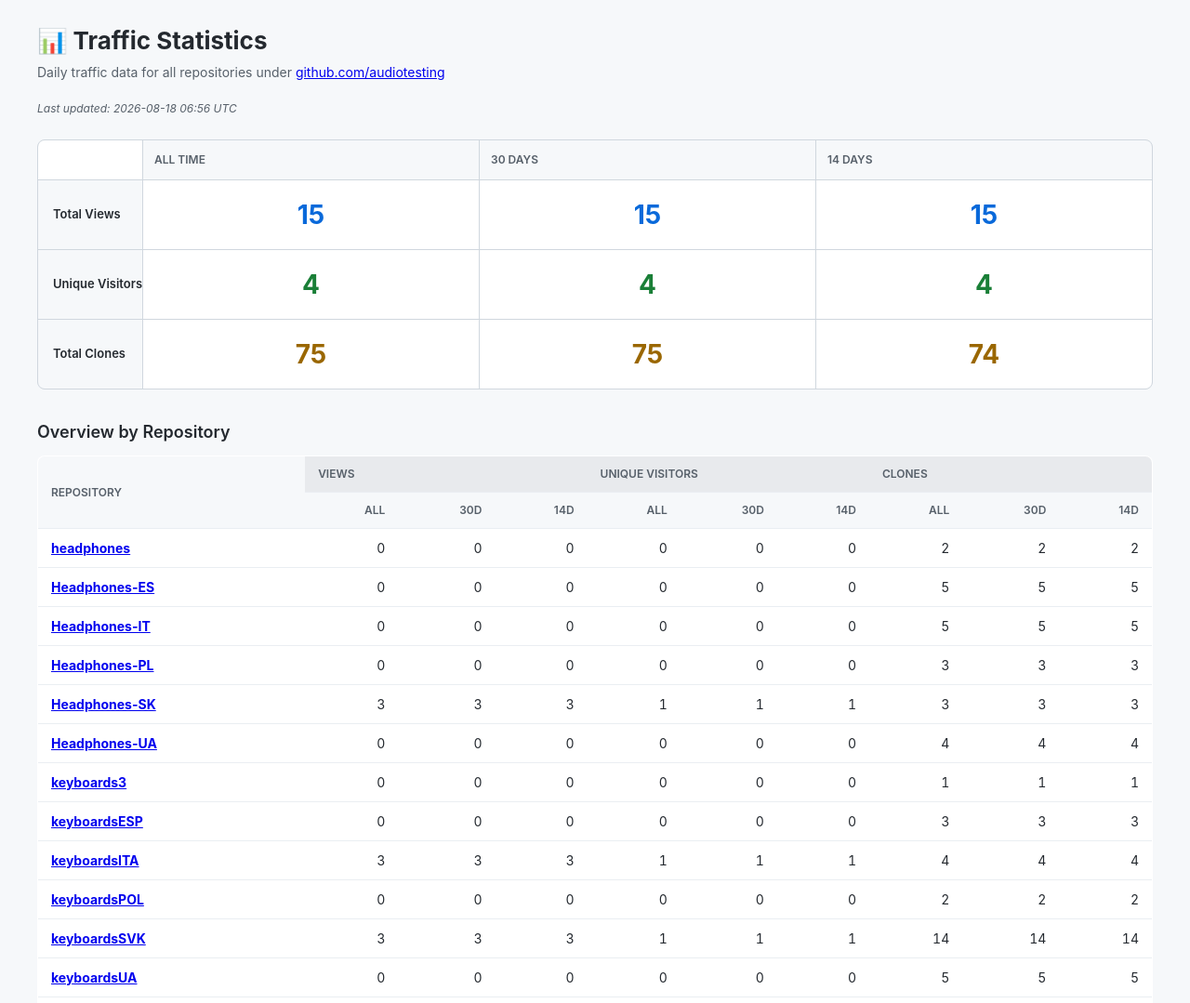
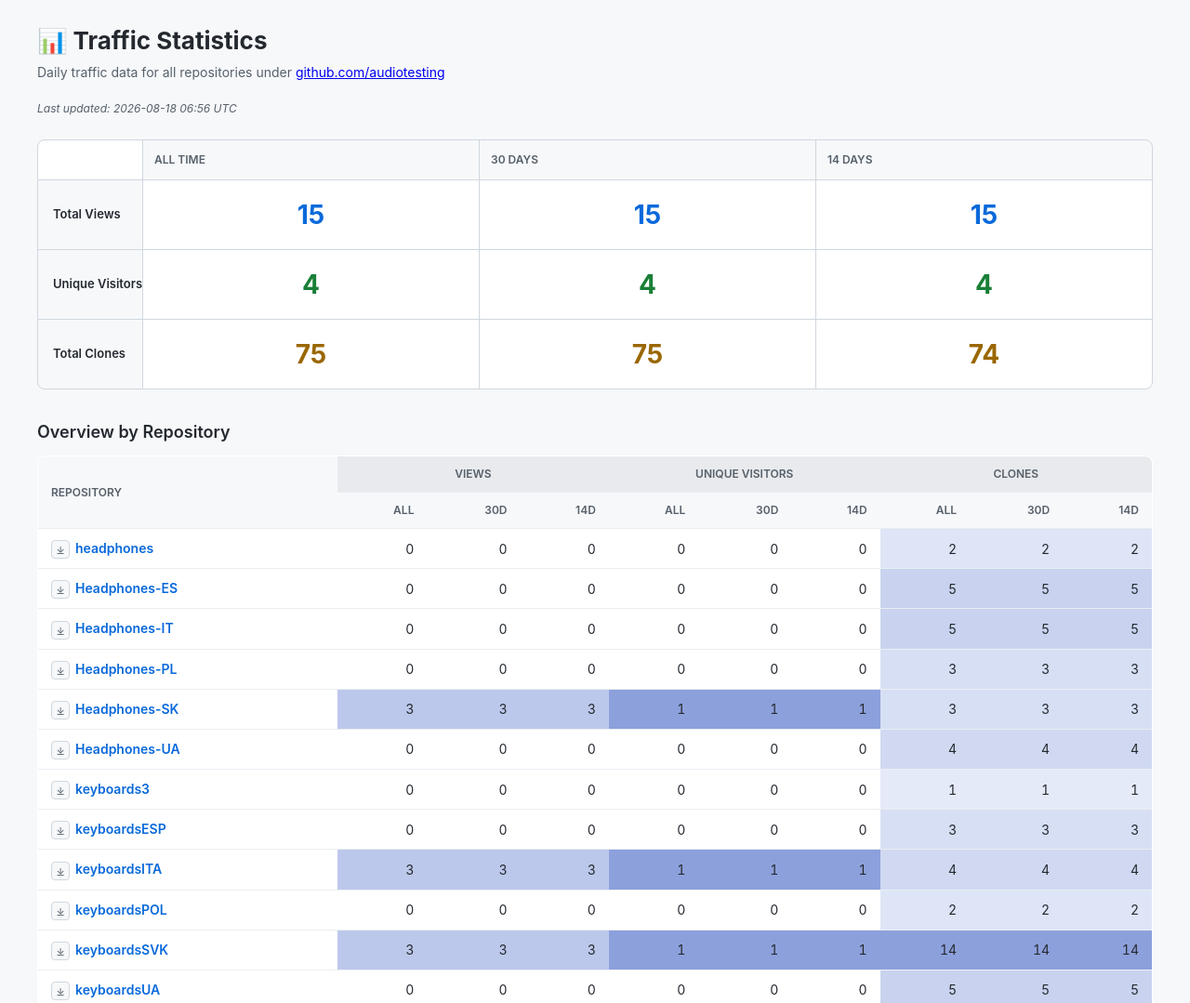
Before and after one commit to audiotesting/traffic_stats, a plain HTML site: page docs/index.html in a window 1280 px wide. Shown: the top 1079 px of the page at 93% size. Drawn offline with Linux system fonts and the light colour scheme.

Commit message:
Update index.html

```diff
--- a/docs/index.html
+++ b/docs/index.html
@@ -52,7 +52,6 @@
             align-items: center;
             padding-left: 16px;
         }
-        .metric-label { font-size: 11px; color: #57606a; margin-bottom: 4px; text-transform: uppercase; letter-spacing: 0.3px; }
         .metric-value { font-size: 28px; font-weight: 700; }
         .metric-value.blue { color: #0969da; }
         .metric-value.green { color: #1a7f37; }
@@ -73,10 +72,31 @@
         th, td { padding: 10px 14px; text-align: left; border-bottom: 1px solid #eaeef2; }
         th { background: #f6f8fa; font-weight: 600; font-size: 12px; text-transform: uppercase; color: #57606a; }
         tr:last-child td { border-bottom: none; }
-        tr:hover td { background: #f6f8fa; }
+        tr:hover td { background: rgba(246, 248, 250, 0.5); }
         td.num { text-align: right; font-variant-numeric: tabular-nums; }
         th.num { text-align: right; }
-        th.group { background: #e8eaed; }
+        th.group { background: #e8eaed; text-align: center; }
+
+        /* Repo name cell with both links */
+        .repo-cell { white-space: nowrap; }
+        .repo-cell .anchor-link {
+            display: inline-block;
+            width: 20px;
+            height: 20px;
+            text-align: center;
+            line-height: 20px;
+            background: #f6f8fa;
+            border: 1px solid #d0d7de;
+            border-radius: 4px;
+            text-decoration: none;
+            font-size: 11px;
+            margin-right: 6px;
+            color: #57606a;
+            vertical-align: middle;
+        }
+        .repo-cell .anchor-link:hover { background: #e8eaed; color: #24292f; }
+        .repo-cell .repo-link { color: #0969da; text-decoration: none; font-weight: 600; }
+        .repo-cell .repo-link:hover { text-decoration: underline; }
 
         /* Chart */
         .chart-box {
@@ -91,7 +111,6 @@
         .chart-col { flex: 1; display: flex; flex-direction: column; align-items: center; justify-content: flex-end; height: 100%; }
         .chart-bar { width: 80%; border-radius: 3px 3px 0 0; min-height: 2px; }
         .chart-bar.views { background: #0969da; }
-        .chart-bar.visitors { background: #1a7f37; }
         .chart-date { font-size: 9px; color: #57606a; margin-top: 4px; writing-mode: vertical-rl; transform: rotate(180deg); height: 40px; }
         .legend { display: flex; gap: 16px; margin-top: 10px; font-size: 12px; color: #57606a; }
         .legend-dot { display: inline-block; width: 10px; height: 10px; border-radius: 2px; margin-right: 4px; vertical-align: middle; }
@@ -122,13 +141,8 @@
             transition: opacity 0.3s, visibility 0.3s;
             z-index: 1000;
         }
-        .scroll-to-top.visible {
-            opacity: 1;
-            visibility: visible;
-        }
-        .scroll-to-top:hover {
-            background: #c77516;
-        }
+        .scroll-to-top.visible { opacity: 1; visibility: visible; }
+        .scroll-to-top:hover { background: #c77516; }
 
         /* Quick Jump Links */
         .quick-jump {
@@ -150,13 +164,10 @@
             text-decoration: none;
             font-size: 12px;
         }
-        .quick-jump-links a:hover {
-            background: #e8eaed;
-        }
+        .quick-jump-links a:hover { background: #e8eaed; }
 
         /* Status */
         .loading { text-align: center; padding: 40px; color: #57606a; }
-        .error { text-align: center; padding: 20px; color: #cf222e; background: #ffebe9; border-radius: 6px; margin: 12px 0; font-size: 13px; }
 
         footer { text-align: center; color: #57606a; font-size: 12px; margin-top: 48px; padding-top: 16px; border-top: 1px solid #d0d7de; }
         footer a { color: #0969da; text-decoration: none; }
@@ -192,7 +203,7 @@
         </div>
 
         <h2 class="section-title">Overview by Repository</h2>
-        <table>
+        <table id="overviewTable">
             <thead>
                 <tr>
                     <th rowspan="2">Repository</th>
@@ -248,6 +259,17 @@
                 scrollBtn.classList.remove('visible');
             }
         });
+
+        // Heatmap color function (blue/gray scale)
+        function getHeatmapColor(value, maxValue) {
+            if (value === 0 || maxValue === 0) return 'background: #ffffff';
+            var intensity = Math.min(value / maxValue, 1);
+            // Range from light gray-blue to deeper blue
+            var r = Math.round(235 - (intensity * 95));  // 235 -> 140
+            var g = Math.round(240 - (intensity * 80));  // 240 -> 160
+            var b = Math.round(250 - (intensity * 30));  // 250 -> 220
+            return 'background: rgb(' + r + ',' + g + ',' + b + ')';
+        }
 
         function fetchJSON(url) {
             return fetch(url).then(function(r) { return r.ok ? r.json() : null; }).catch(function() { return null; });
@@ -361,9 +383,9 @@
                 views30 += sumByPeriod(rd.views, 'views', 30);
                 views14 += sumByPeriod(rd.views, 'views', 14);
 
-                visitorsAll += maxByPeriod(rd.views, 'unique_visitors', null);
-                visitors30 += maxByPeriod(rd.views, 'unique_visitors', 30);
-                visitors14 += maxByPeriod(rd.views, 'unique_visitors', 14);
+                visitorsAll += sumByPeriod(rd.views, 'unique_visitors', null);
+                visitors30 += sumByPeriod(rd.views, 'unique_visitors', 30);
+                visitors14 += sumByPeriod(rd.views, 'unique_visitors', 14);
 
                 clonesAll += sumByPeriod(rd.clones, 'clones', null);
                 clones30 += sumByPeriod(rd.clones, 'clones', 30);
@@ -382,31 +404,48 @@
 
             document.getElementById('updatedAt').textContent = 'Last updated: ' + (summary[0].collected_at || '').slice(0, 16).replace('T', ' ') + ' UTC';
 
-            // Overview table with time periods and anchor links
+            // Calculate max values per column for heatmap
+            var maxValues = { vAll: 0, v30: 0, v14: 0, uvAll: 0, uv30: 0, uv14: 0, cAll: 0, c30: 0, c14: 0 };
+            var rowData = [];
+
+            allRepoData.forEach(function(rd) {
+                var row = {
+                    vAll: sumByPeriod(rd.views, 'views', null),
+                    v30: sumByPeriod(rd.views, 'views', 30),
+                    v14: sumByPeriod(rd.views, 'views', 14),
+                    uvAll: sumByPeriod(rd.views, 'unique_visitors', null),
+                    uv30: sumByPeriod(rd.views, 'unique_visitors', 30),
+                    uv14: sumByPeriod(rd.views, 'unique_visitors', 14),
+                    cAll: sumByPeriod(rd.clones, 'clones', null),
+                    c30: sumByPeriod(rd.clones, 'clones', 30),
+                    c14: sumByPeriod(rd.clones, 'clones', 14)
+                };
+                rowData.push(row);
+                Object.keys(maxValues).forEach(function(k) {
+                    if (row[k] > maxValues[k]) maxValues[k] = row[k];
+                });
+            });
+
+            // Overview table with heatmap colors and both links
             var tbody = '';
             var jumpLinks = '';
-            allRepoData.forEach(function(rd) {
-                var vAll = sumByPeriod(rd.views, 'views', null);
-                var v30 = sumByPeriod(rd.views, 'views', 30);
-                var v14 = sumByPeriod(rd.views, 'views', 14);
-                var uvAll = maxByPeriod(rd.views, 'unique_visitors', null);
-                var uv30 = maxByPeriod(rd.views, 'unique_visitors', 30);
-                var uv14 = maxByPeriod(rd.views, 'unique_visitors', 14);
-                var cAll = sumByPeriod(rd.clones, 'clones', null);
-                var c30 = sumByPeriod(rd.clones, 'clones', 30);
-                var c14 = sumByPeriod(rd.clones, 'clones', 14);
+            allRepoData.forEach(function(rd, idx) {
+                var row = rowData[idx];
 
                 tbody += '<tr>';
-                tbody += '<td><strong><a href="#repo-' + rd.repo.repository + '">' + rd.repo.repository + '</a></strong></td>';
-                tbody += '<td class="num">' + vAll + '</td>';
-                tbody += '<td class="num">' + v30 + '</td>';
-                tbody += '<td class="num">' + v14 + '</td>';
-                tbody += '<td class="num">' + uvAll + '</td>';
-                tbody += '<td class="num">' + uv30 + '</td>';
-                tbody += '<td class="num">' + uv14 + '</td>';
-                tbody += '<td class="num">' + cAll + '</td>';
-                tbody += '<td class="num">' + c30 + '</td>';
-                tbody += '<td class="num">' + c14 + '</td>';
+                tbody += '<td class="repo-cell">';
+                tbody += '<a href="#repo-' + rd.repo.repository + '" class="anchor-link" title="Jump to details">⤓</a>';
+                tbody += '<a href="https://github.com/audiotesting/' + rd.repo.repository + '" class="repo-link" target="_blank">' + rd.repo.repository + '</a>';
+                tbody += '</td>';
+                tbody += '<td class="num" style="' + getHeatmapColor(row.vAll, maxValues.vAll) + '">' + row.vAll + '</td>';
+                tbody += '<td class="num" style="' + getHeatmapColor(row.v30, maxValues.v30) + '">' + row.v30 + '</td>';
+                tbody += '<td class="num" style="' + getHeatmapColor(row.v14, maxValues.v14) + '">' + row.v14 + '</td>';
+                tbody += '<td class="num" style="' + getHeatmapColor(row.uvAll, maxValues.uvAll) + '">' + row.uvAll + '</td>';
+                tbody += '<td class="num" style="' + getHeatmapColor(row.uv30, maxValues.uv30) + '">' + row.uv30 + '</td>';
+                tbody += '<td class="num" style="' + getHeatmapColor(row.uv14, maxValues.uv14) + '">' + row.uv14 + '</td>';
+                tbody += '<td class="num" style="' + getHeatmapColor(row.cAll, maxValues.cAll) + '">' + row.cAll + '</td>';
+                tbody += '<td class="num" style="' + getHeatmapColor(row.c30, maxValues.c30) + '">' + row.c30 + '</td>';
+                tbody += '<td class="num" style="' + getHeatmapColor(row.c14, maxValues.c14) + '">' + row.c14 + '</td>';
                 tbody += '</tr>';
 
                 jumpLinks += '<a href="#repo-' + rd.repo.repository + '">' + rd.repo.repository + '</a>';
@@ -419,7 +458,6 @@
             var sections = '';
             allRepoData.forEach(function(rd) {
                 sections += '<div class="repo-block" id="repo-' + rd.repo.repository + '">';
-                sections += '<a name="' + rd.repo.repository + '"></a>';
                 sections += '<div class="repo-name"><a href="https://github.com/audiotesting/' + rd.repo.repository + '">📁 ' + rd.repo.repository + '</a></div>';
                 sections += buildBarChart(rd.views, 'views', 'date', 'Daily Page Views');
                 sections += buildTable(rd.views, [
```
